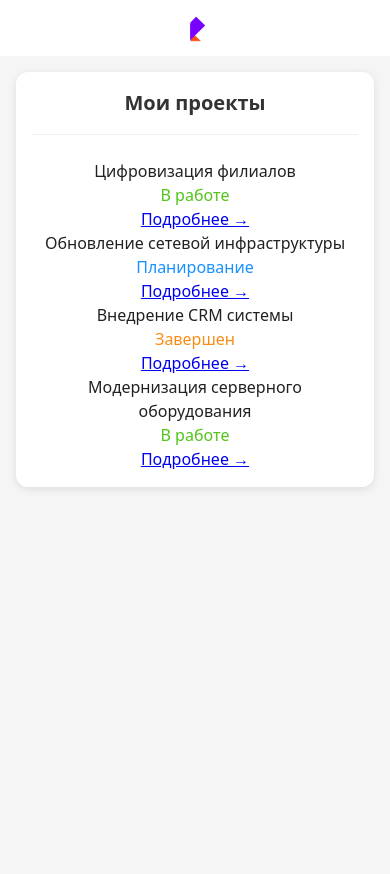
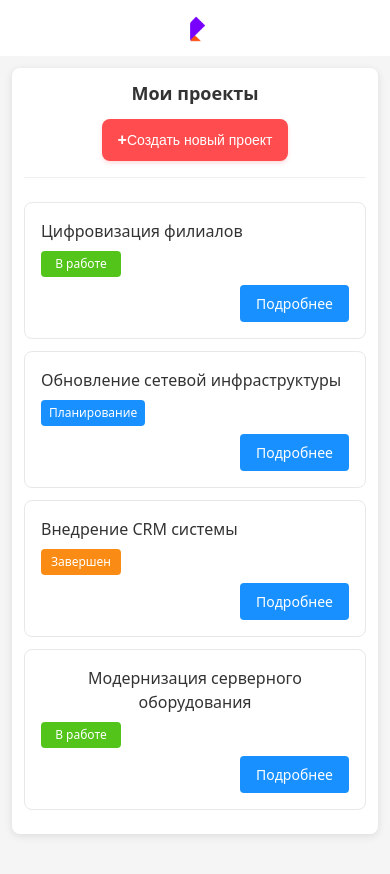
Before and after one commit to tessavduzup/rostelecom_hack_project, a React (Vite) app in the folder frontend/: page /user in a window 390 px wide. Shown: the top 874 px of the page. Built offline with nearby package versions, Linux system fonts and the light colour scheme.

Commit message:
upload user

```diff
--- a/frontend/src/components/ProjectList.jsx
+++ b/frontend/src/components/ProjectList.jsx
@@ -1,6 +1,6 @@
 import React from 'react';
 import { Link } from 'react-router-dom';
-import '../components/ProjectList';
+import '../styles/ProjectList.css'
 
 const ProjectCard = ({ project }) => {
   const getStatusInfo = (status) => {
@@ -17,19 +17,32 @@ const ProjectCard = ({ project }) => {
 
   return (
     <div className="project-plate">
-      <div className="project-info">
-        <div className="project-name">{project.name}</div>
+      <div className="project-main-content">
+        {/* Название проекта слева */}
+        <div className="project-name-section">
+          <span className="project-name">{project.name}</span>
+        </div>
+
+        {/* Нижний индекс в прямоугольнике слева от кнопки */}
         <div
-          className="project-status"
-          style={{ color: statusInfo.color, borderColor: statusInfo.color }}
+          className="project-status-index"
+          style={{
+            backgroundColor: statusInfo.color,
+            color: 'white'
+          }}
         >
           {statusInfo.text}
         </div>
-      </div>
-      <div className="project-action">
-        <Link to={`/project/${project.id}`} className="details-link">
-          Подробнее →
-        </Link>
+
+        {/* Кнопка "Подробнее" справа */}
+        <div className="project-action">
+          <Link
+            to={`/project/${project.id}`}
+            className="details-link details-button"
+          >
+            Подробнее
+          </Link>
+        </div>
       </div>
     </div>
   );
--- a/frontend/src/pages/User.jsx
+++ b/frontend/src/pages/User.jsx
@@ -1,4 +1,5 @@
 import React, { useState, useEffect } from 'react';
+import { Link } from 'react-router-dom';
 import ProjectCard from '../components/ProjectList';
 import '../styles/User.css';
 
@@ -63,7 +64,17 @@ const User = () => {
       <main className="user-content">
         <div className="user-container">
           <div className="projects-section">
-            <h1 className="page-title">Мои проекты</h1>
+            <div className="header-with-action">
+              <h1 className="page-title">Мои проекты</h1>
+              <Link to="/create-project">
+              <button
+                className="create-project-btn"
+                disabled={loading}
+              >
+                <span className="btn-icon">+</span>
+                Создать новый проект
+              </button></Link>
+            </div>
 
             {loading && (
               <div className="loading-message">Загрузка проектов...</div>
@@ -84,7 +95,13 @@ const User = () => {
                   ))
                 ) : (
                   <div className="empty-state">
-                    У вас пока нет проектов
+                    <p>У вас пока нет проектов</p>
+                    <Link to="/create-project"><button
+                      className="create-project-btn empty-state-btn"
+                    >
+                      <span className="btn-icon">+</span>
+                      Создать первый проект
+                    </button></Link>
                   </div>
                 )}
               </div>
--- a/frontend/src/styles/ProjectList.css
+++ b/frontend/src/styles/ProjectList.css
@@ -1,24 +1,27 @@
 .project-plate {
   display: flex;
+  align-items: center;
   justify-content: space-between;
-  align-items: center;
-  background: white;
+  padding: 16px;
   border: 1px solid #e8e8e8;
   border-radius: 8px;
-  padding: 16px 20px;
   margin-bottom: 12px;
-  transition: all 0.2s ease;
+  background: white;
+  transition: box-shadow 0.2s;
 }
 
 .project-plate:hover {
   box-shadow: 0 2px 8px rgba(0, 0, 0, 0.1);
-  border-color: #1890ff;
 }
 
-.project-info {
+.project-main-content {
   display: flex;
   align-items: center;
-  gap: 16px;
+  width: 100%;
+  gap: 12px;
+}
+
+.project-name-section {
   flex: 1;
 }
 
@@ -26,50 +29,49 @@
   font-size: 16px;
   font-weight: 500;
   color: #333;
-  margin: 0;
 }
 
-.project-status {
-  padding: 4px 12px;
-  border: 1px solid;
-  border-radius: 16px;
+.project-status-index {
+  padding: 4px 8px;
+  border-radius: 4px;
   font-size: 12px;
   font-weight: 500;
-  background: rgba(255, 255, 255, 0.1);
+  min-width: 80px;
+  text-align: center;
 }
 
-.project-action {
-  margin-left: 16px;
-}
-
-.details-link {
-  color: #ff4f12;
+.details-button {
+  display: inline-block;
+  padding: 8px 16px;
+  background-color: #1890ff;
+  color: white;
   text-decoration: none;
+  border-radius: 4px;
   font-size: 14px;
   font-weight: 500;
-  transition: color 0.2s;
+  transition: background-color 0.2s;
   white-space: nowrap;
 }
 
-.details-link:hover {
-  color: #ff6b35;
+.details-button:hover {
+  background-color: #40a9ff;
+  color: white;
+  text-decoration: none;
 }
 
 /* Адаптивность */
 @media (max-width: 768px) {
-  .project-plate {
+  .project-main-content {
     flex-direction: column;
     align-items: flex-start;
-    gap: 12px;
+    gap: 8px;
   }
 
-  .project-info {
-    width: 100%;
-    justify-content: space-between;
+  .project-status-index {
+    align-self: flex-start;
   }
 
   .project-action {
-    margin-left: 0;
     align-self: flex-end;
   }
 }
--- a/frontend/src/styles/User.css
+++ b/frontend/src/styles/User.css
@@ -20,13 +20,70 @@
   box-shadow: 0 2px 8px rgba(0, 0, 0, 0.1);
 }
 
+/* Заголовок с кнопкой */
+.header-with-action {
+  display: flex;
+  justify-content: space-between;
+  align-items: center;
+  margin-bottom: 24px;
+  padding-bottom: 16px;
+  border-bottom: 1px solid #f0f0f0;
+  flex-wrap: wrap;
+  gap: 16px;
+}
+
 .page-title {
-  margin: 0 0 24px 0;
+  margin: 0;
   font-size: 24px;
   font-weight: 600;
   color: #333;
-  padding-bottom: 16px;
-  border-bottom: 1px solid #f0f0f0;
+}
+
+/* Кнопка создания проекта */
+.create-project-btn {
+  background: #ff4d4f;
+  color: white;
+  border: none;
+  padding: 12px 20px;
+  border-radius: 8px;
+  font-size: 14px;
+  font-weight: 500;
+  cursor: pointer;
+  transition: all 0.3s ease;
+  align-items: center;
+  gap: 8px;
+  white-space: nowrap;
+  box-shadow: 0 2px 4px rgba(255, 77, 79, 0.2);
+}
+
+.create-project-btn:hover {
+  background: #ff7875;
+  transform: translateY(-1px);
+  box-shadow: 0 4px 8px rgba(255, 77, 79, 0.3);
+}
+
+.create-project-btn:active {
+  transform: translateY(0);
+  box-shadow: 0 2px 4px rgba(255, 77, 79, 0.2);
+}
+
+.create-project-btn:disabled {
+  background: #ccc;
+  cursor: not-allowed;
+  transform: none;
+  box-shadow: none;
+}
+
+.btn-icon {
+  font-size: 18px;
+  font-weight: bold;
+}
+
+/* Кнопка в пустом состоянии */
+.empty-state-btn {
+  margin-top: 16px;
+  padding: 14px 24px;
+  font-size: 16px;
 }
 
 .projects-list {
@@ -52,9 +109,13 @@
 
 .empty-state {
   text-align: center;
-  padding: 40px;
+  padding: 60px 40px;
   color: #999;
   font-size: 16px;
+}
+
+.empty-state p {
+  margin-bottom: 20px;
 }
 
 /* Адаптивность */
@@ -70,4 +131,48 @@
   .page-title {
     font-size: 20px;
   }
+
+  .header-with-action {
+    flex-direction: column;
+    align-items: stretch;
+    gap: 12px;
+  }
+
+  .page-title {
+    text-align: center;
+  }
+
+  .create-project-btn {
+    justify-content: center;
+    padding: 14px 16px;
+    font-size: 15px;
+  }
+
+  .empty-state {
+    padding: 40px 20px;
+  }
 }
+
+@media (max-width: 480px) {
+  .user-container {
+    padding: 12px;
+  }
+
+  .projects-section {
+    padding: 12px;
+    border-radius: 8px;
+  }
+
+  .page-title {
+    font-size: 18px;
+  }
+
+  .create-project-btn {
+    padding: 12px 16px;
+    font-size: 14px;
+  }
+
+  .btn-icon {
+    font-size: 16px;
+  }
+}
```
